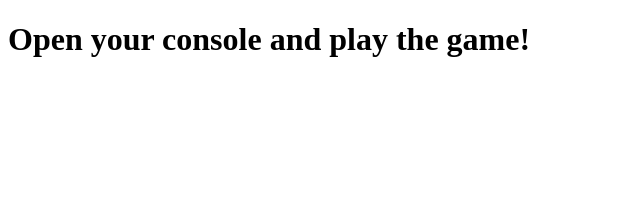
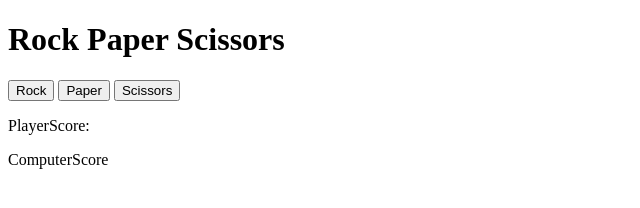
Before and after one commit to fredrikisehag/rock-paper-scissors-odin, a plain HTML site: page index.html in a window 1280 px wide. Shown: the whole page, without its empty margins (0-640 px from the left). Drawn offline with Linux system fonts and the light colour scheme.

Commit message:
Add UI to game

```diff
--- a/index.html
+++ b/index.html
@@ -5,9 +5,17 @@
     <meta http-equiv="X-UA-Compatible" content="IE=edge" />
     <meta name="viewport" content="width=device-width, initial-scale=1.0" />
     <title>Rock Paper Scissor</title>
+    <link rel="stylesheet" href="styles.css" />
     <script src="script.js" defer></script>
   </head>
   <body>
-    <h1>Open your console and play the game!</h1>
+    <div class="container">
+      <h1>Rock Paper Scissors</h1>
+      <button>Rock</button>
+      <button>Paper</button>
+      <button>Scissors</button>
+      <p>PlayerScore:</p>
+      <p>ComputerScore</p>
+    </div>
   </body>
 </html>
```
